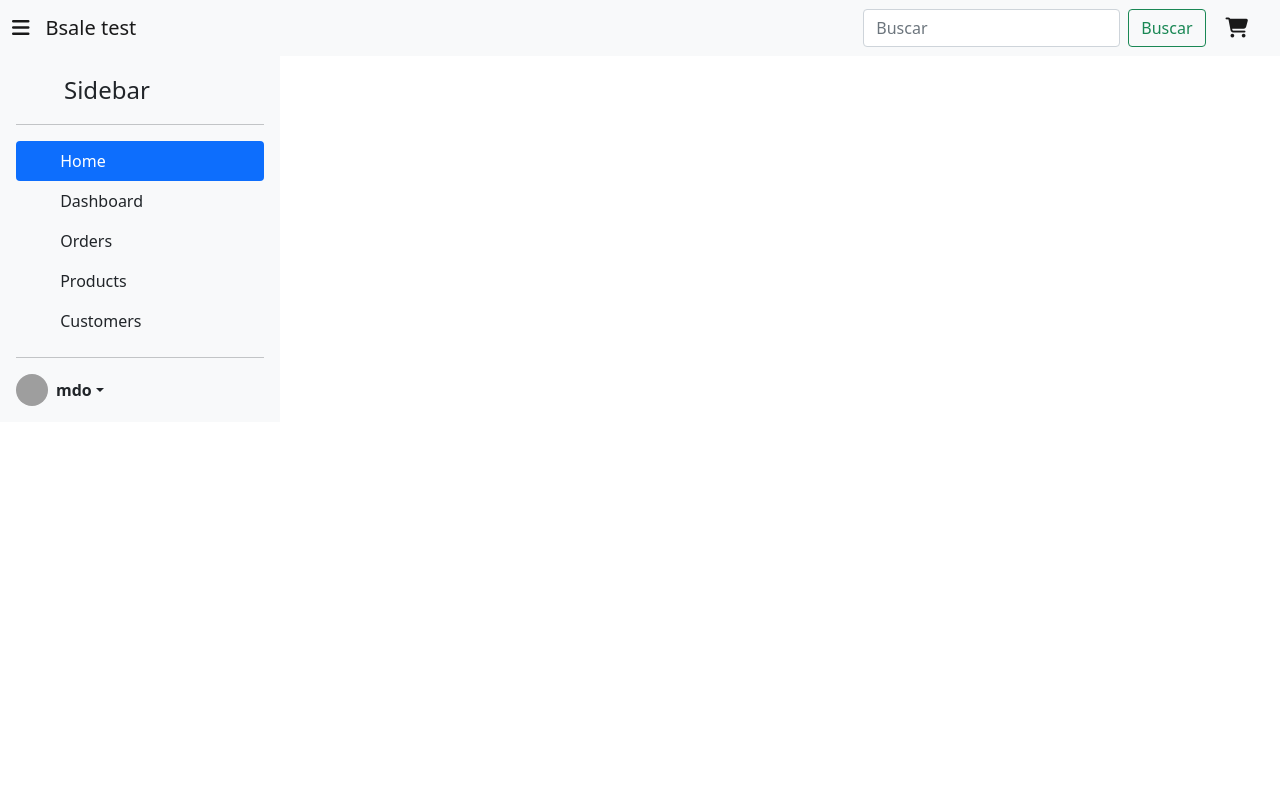
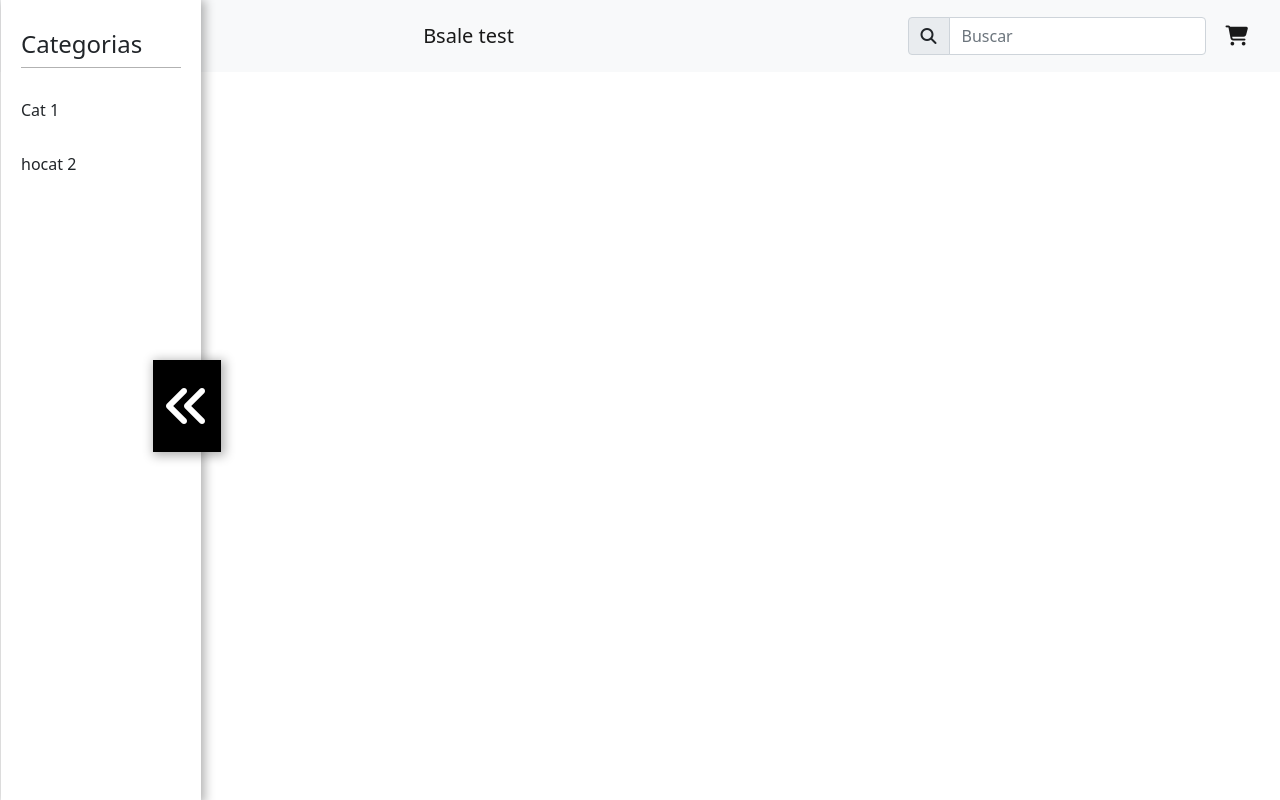
Before and after one commit to wizends/bsaletesapi, a website: page front/index.html in a window 1280 px wide. Both pictures are taken after a click on the link 20 px from the left and 28 px from the top of the page. Drawn offline with nearby package versions, Linux system fonts and the light colour scheme; grey boxes are pictures that could not be loaded.

Commit message:
modulos agregados al front y primer get de api listo

```diff
--- a/api/src/index.js
+++ b/api/src/index.js
@@ -11,7 +11,7 @@ const router = require('../routes/router')
 
 /**Configuraciones */
 
-app.set('port',3000);
+app.set('port',3004);
 app.use(morgan('dev'));
 app.use(express.json());
 app.use(express.urlencoded({extended:false}));
@@ -20,5 +20,5 @@ app.use(router)
 
 
 app.listen(app.get('port'), () => {
-    console.log("Server status 200 on port 3000")
+    console.log("Server status 200 on port 3004")
 })
--- a/front/index.html
+++ b/front/index.html
@@ -11,28 +11,24 @@
     <link rel="stylesheet" href="./styles/index.css">
     <title>Bsale test</title>
 </head>
+
 <body>
 
     <div class="head-container">
         <nav class="navbar navbar-expand-lg navbar-light bg-light">
-
             <div class="container-fluid">
-                <a href="" class="navbar-brand" data-bs-toggle="collapse">
+                <a class="navbar-brand" id="sideBarButton">
                     <i class="fa-solid fa-bars"></i>
                 </a>
                 <a class="navbar-brand" href="#">Bsale test</a>
-                <button class="navbar-toggler" type="button" data-bs-toggle="collapse"
-                    data-bs-target="#navbarSupportedContent" aria-controls="navbarSupportedContent"
-                    aria-expanded="false" aria-label="Toggle navigation">
-                    <span class="navbar-toggler-icon"></span>
-                </button>
-                <div class="collapse navbar-collapse" id="navbarSupportedContent">
-                    <ul class="navbar-nav me-auto mb-2 mb-lg-0">
-
-                    </ul>
-                    <form class="d-flex">
-                        <input class="form-control me-2" type="search" placeholder="Buscar" aria-label="Search">
-                        <button class="btn btn-outline-success" type="submit">Buscar</button>
+                <div class="navbar" id="navbarSupportedContent">
+                    <form id="searchInput">
+                        <div class="input-group">
+                            <span class="input-group-text" id="basic-addon1"><i
+                                    class="fa-solid fa-magnifying-glass"></i></span>
+                            <input type="search" class="form-control" placeholder="Buscar" aria-label="Search"
+                                aria-describedby="basic-addon1">
+                        </div>
                     </form>
                     <a href="#" id="cart" class="navbar-brand">
                         <i class="fa-solid fa-cart-shopping"></i>
@@ -40,60 +36,14 @@
                 </div>
             </div>
         </nav>
-        <div class="d-flex flex-column flex-shrink-0 p-3 bg-light" style="width: 280px;">
-            <a href="/" class="d-flex align-items-center mb-3 mb-md-0 me-md-auto link-dark text-decoration-none">
-              <svg class="bi me-2" width="40" height="32"><use xlink:href="#bootstrap"></use></svg>
-              <span class="fs-4">Sidebar</span>
-            </a>
-            <hr>
-            <ul class="nav nav-pills flex-column mb-auto">
-              <li class="nav-item">
-                <a href="#" class="nav-link active" aria-current="page">
-                  <svg class="bi me-2" width="16" height="16"><use xlink:href="#home"></use></svg>
-                  Home
-                </a>
-              </li>
-              <li>
-                <a href="#" class="nav-link link-dark">
-                  <svg class="bi me-2" width="16" height="16"><use xlink:href="#speedometer2"></use></svg>
-                  Dashboard
-                </a>
-              </li>
-              <li>
-                <a href="#" class="nav-link link-dark">
-                  <svg class="bi me-2" width="16" height="16"><use xlink:href="#table"></use></svg>
-                  Orders
-                </a>
-              </li>
-              <li>
-                <a href="#" class="nav-link link-dark">
-                  <svg class="bi me-2" width="16" height="16"><use xlink:href="#grid"></use></svg>
-                  Products
-                </a>
-              </li>
-              <li>
-                <a href="#" class="nav-link link-dark">
-                  <svg class="bi me-2" width="16" height="16"><use xlink:href="#people-circle"></use></svg>
-                  Customers
-                </a>
-              </li>
-            </ul>
-            <hr>
-            <div class="dropdown">
-              <a href="#" class="d-flex align-items-center link-dark text-decoration-none dropdown-toggle" id="dropdownUser2" data-bs-toggle="dropdown" aria-expanded="false">
-                <img src="https://github.com/mdo.png" alt="" width="32" height="32" class="rounded-circle me-2">
-                <strong>mdo</strong>
-              </a>
-              <ul class="dropdown-menu text-small shadow" aria-labelledby="dropdownUser2">
-                <li><a class="dropdown-item" href="#">New project...</a></li>
-                <li><a class="dropdown-item" href="#">Settings</a></li>
-                <li><a class="dropdown-item" href="#">Profile</a></li>
-                <li><hr class="dropdown-divider"></li>
-                <li><a class="dropdown-item" href="#">Sign out</a></li>
-              </ul>
     </div>
+    <div class="container-side-bar" id="sideBar">
+            <div class="item title"><h4>Categorias</h4></div>
+            <div class="item">Cat 1</div>
+            <div class="item">hocat 2</div>
+            <div class="item-close" id="closeSideBarButton"><a class="closeButton" ><i class="fa-solid fa-angles-left"></i></a></div>
     </div>
-    </div>
+        <script src="./scripts/index.js"></script>
         <script src="https://cdn.jsdelivr.net/npm/bootstrap@5.1.3/dist/js/bootstrap.bundle.min.js"
             integrity="sha384-ka7Sk0Gln4gmtz2MlQnikT1wXgYsOg+OMhuP+IlRH9sENBO0LRn5q+8nbTov4+1p"
             crossorigin="anonymous"></script>
--- a/front/scripts/index.js
+++ b/front/scripts/index.js
@@ -0,0 +1,13 @@
+const sideBarButton = document.getElementById('sideBarButton')
+const closeSideBarButton = document.getElementById('closeSideBarButton')
+const sideBar = document.getElementById('sideBar')
+
+closeSideBarButton.addEventListener("click", () => {
+    sideBar.style = 'transform:translate(-250px)'
+})
+
+sideBarButton.addEventListener("click", () => {
+    sideBar.style = 'transform:translate(1px)'
+})
+
+const URI = "http://localhost:3004"
--- a/front/styles/index.css
+++ b/front/styles/index.css
@@ -3,3 +3,58 @@
     margin-left: 20px;
     margin-right: 20px;
 }
+.inv{
+    visibility: hidden;
+    position: absolute;
+}
+.close{
+    color:white;
+    position: absolute;
+    top:25%;
+    font-size: 2em;
+    transition: 0.3s;
+}
+.container-side-bar{
+    width: 200px;
+    height: 100%;
+    top: 0;
+    position: fixed;
+    display: flex;
+    flex-wrap: nowrap;
+    flex-direction: column;
+    align-items: flex-start;
+    background-color: white;
+    box-shadow: 2px 2px 10px 2px rgba(0, 0, 0, 0.3) ;
+    transform:translate(-250px);
+    transition: ease-in 0.2s;
+}
+.item{
+    margin-top: 30px;
+    margin-left: 20px;
+}
+.title{
+    border-bottom: solid 1px rgba(0, 0, 0, 0.3);
+    width: 80%;
+}
+.item-close{
+    position: absolute;
+    right: -20px;
+    top: 45%;
+    font-size: 3em;
+    background-color: black;
+    padding: 10px;
+    transition: 0.2s;
+    box-shadow: 2px 2px 10px 2px rgba(0, 0, 0, 0.3) ;
+
+}
+.closeButton{
+    color: white;
+}
+.closeButton:hover{
+    color:white
+}
+.item-close:hover{
+    transform: scale(0.9);
+    box-shadow: 0px 0px 0px 0px;
+
+}
```
Also changed, not shown: api/routes/router.js (+4 -4 lines), 1 other file. Lines whose indentation alone changed are shown as unchanged.
